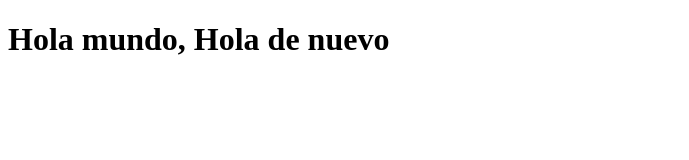
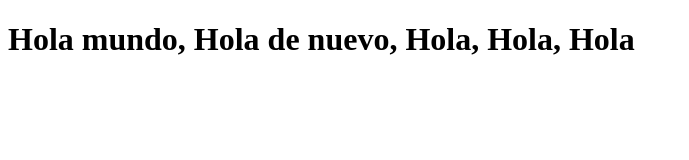
Before and after one commit to GibranGodoy/Lecture0-CS50, a plain HTML site: page hello.html in a window 1280 px wide. Shown: the whole page, without its empty margins (0-689 px from the left). Drawn offline with Linux system fonts and the light colour scheme.

Commit message:
Update hello.html

```diff
--- a/hello.html
+++ b/hello.html
@@ -6,7 +6,7 @@
 </head>
 <body>
 	<h1>
-		Hola mundo, Hola de nuevo
+		Hola mundo, Hola de nuevo, Hola, Hola, Hola
 	</h1>
 </body>
 </html>
```
